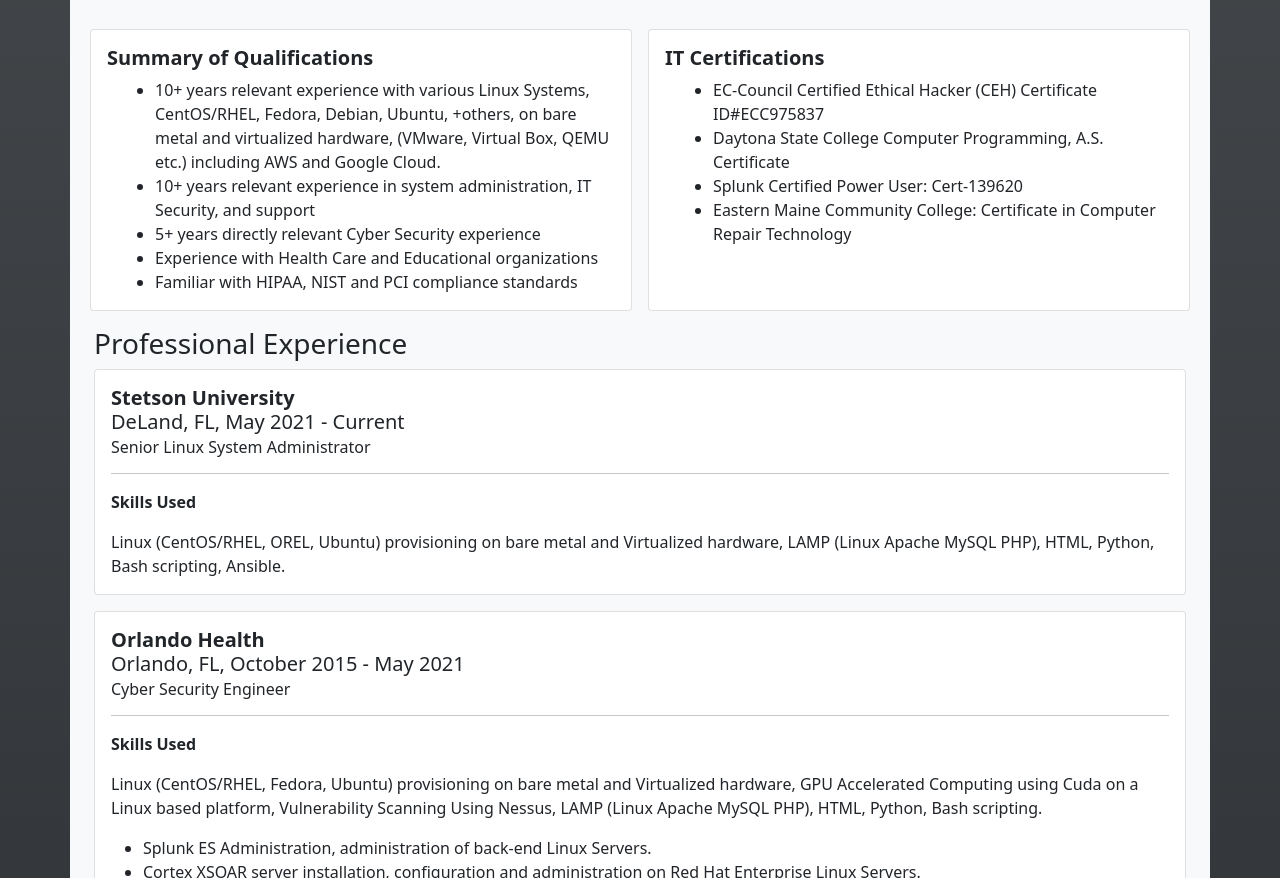
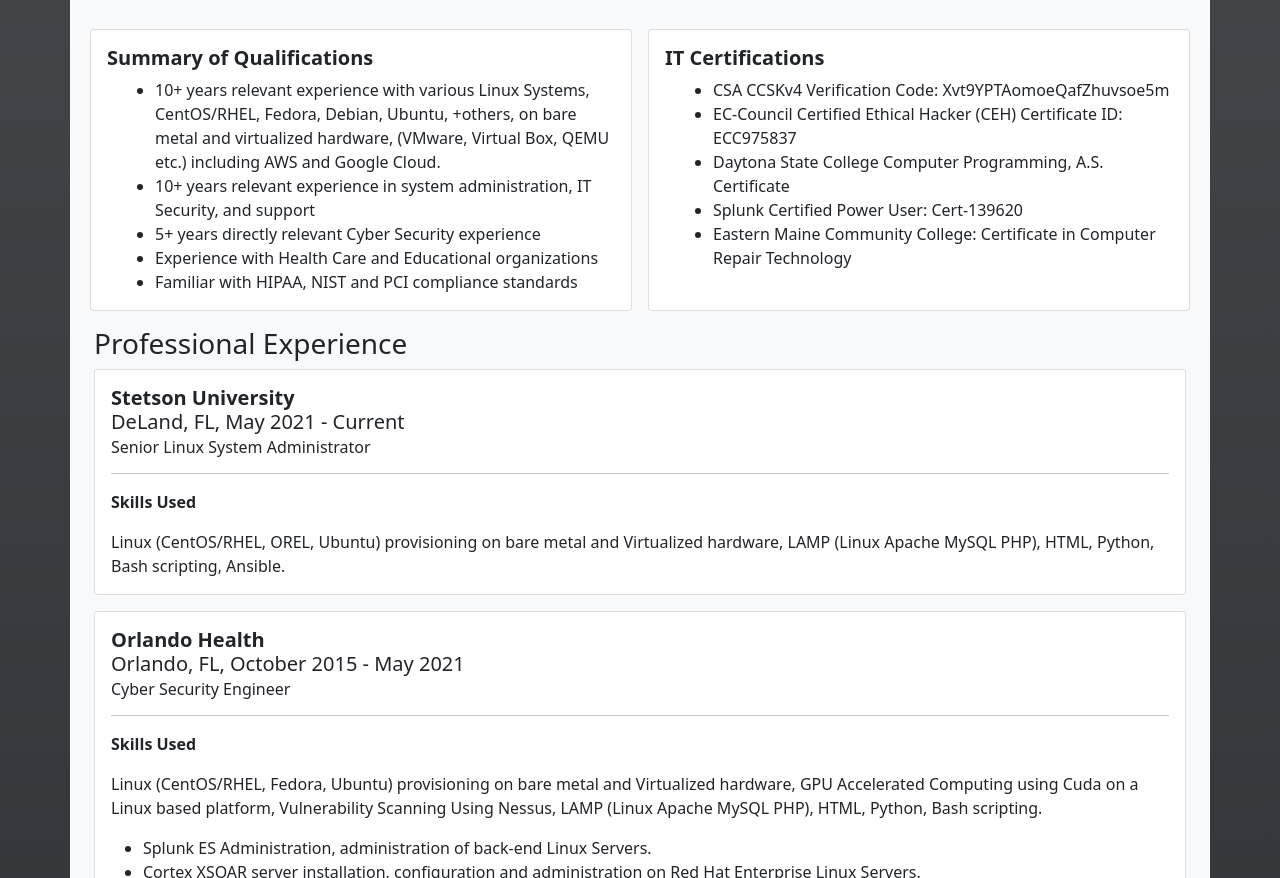
Before and after one commit to lwturkjr/lwturkjr.github.io, a plain HTML site: page index.html in a window 1280 px wide. Shown: the part 1162-2040 px from the top of the page. Drawn offline with Linux system fonts and the light colour scheme; files whose address does not match are found by name.

Commit message:
Added new Cert

```diff
--- a/index.html
+++ b/index.html
@@ -156,7 +156,10 @@
                                 <h5 class="card-title fw-bold">IT Certifications</h5>
                                 <ul class="m-auto ps-5">
                                     <li class="card-text">
-                                        EC-Council Certified Ethical Hacker (CEH) Certificate ID#ECC975837
+                                        CSA CCSKv4 Verification Code: Xvt9YPTAomoeQafZhuvsoe5m
+                                    </li>
+                                    <li class="card-text">
+                                        EC-Council Certified Ethical Hacker (CEH) Certificate ID: ECC975837
                                     </li>
                                     <li  class="card-text">
                                         Daytona State College Computer Programming, A.S. Certificate
```
